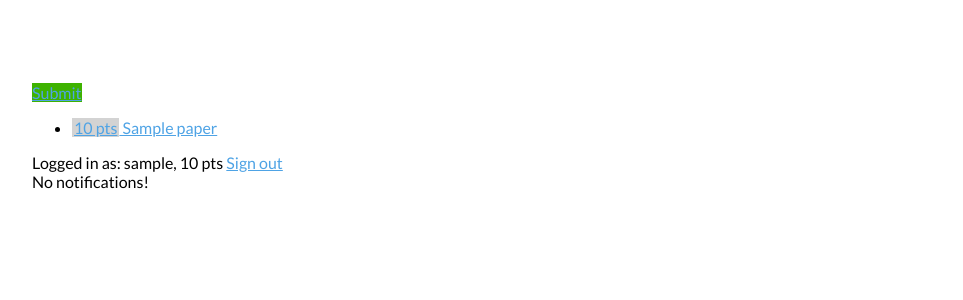
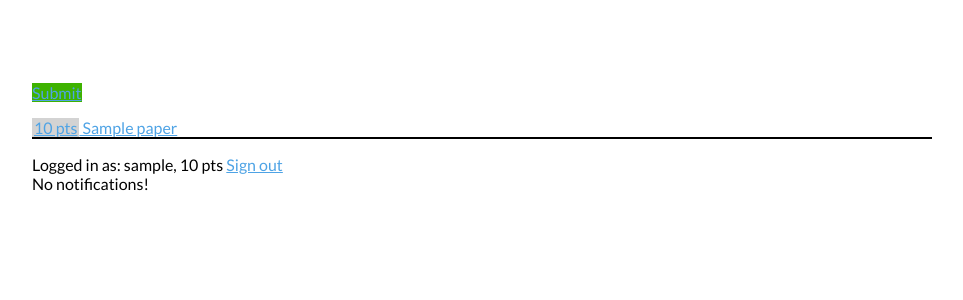
Before and after one commit to nmoroze/peer-edit, a Django app: page / in a window 1280 px wide. Shown: the top 300 px of the page, without its empty margins (158-1121 px from the left). Run offline with Django 3.2, Linux system fonts and the light colour scheme; a user stored in the database is signed in; tables that the repository leaves empty hold one stand-in row (values such as "Sample post"); data that the repository does not hold is empty; parts of the project's set-up code (start-up, migrations or seed data) failed here and were passed over; some libraries are stand-ins or nearby versions.

Commit message:
Added back accidentally deleted styles

```diff
--- a/edit/templates/registration/login.html
+++ b/edit/templates/registration/login.html
@@ -8,7 +8,7 @@
 	<link href="http://netdna.bootstrapcdn.com/bootstrap/3.0.0/css/bootstrap.no-icons.min.css" rel="stylesheet">
 	<link href="http://netdna.bootstrapcdn.com/font-awesome/3.2.1/css/font-awesome.min.css" rel="stylesheet">
 	<link href='http://fonts.googleapis.com/css?family=Lato:400' rel='stylesheet' type='text/css'>
-	<link href="/static/styles/base.css" rel="stylesheet" type="text/css">
+	<link href="/static/css/base.css" rel="stylesheet" type="text/css">
 	<link href="/static/css/login.css" rel="stylesheet" type="text/css">
 </head>
 <body>
--- a/peer_edit/static/css/base.css
+++ b/peer_edit/static/css/base.css
@@ -78,6 +78,16 @@ input.feedback {
 	background-color: #3EB200;
 }
 
+ul {
+	list-style-type: none;
+	padding: 0px;
+}
+
+li {
+	list-style-type: none;
+	border-bottom: 2px solid black;
+}
+
 @media (min-width: 768px) {
 	.container {
 		max-width: 750px;
```
